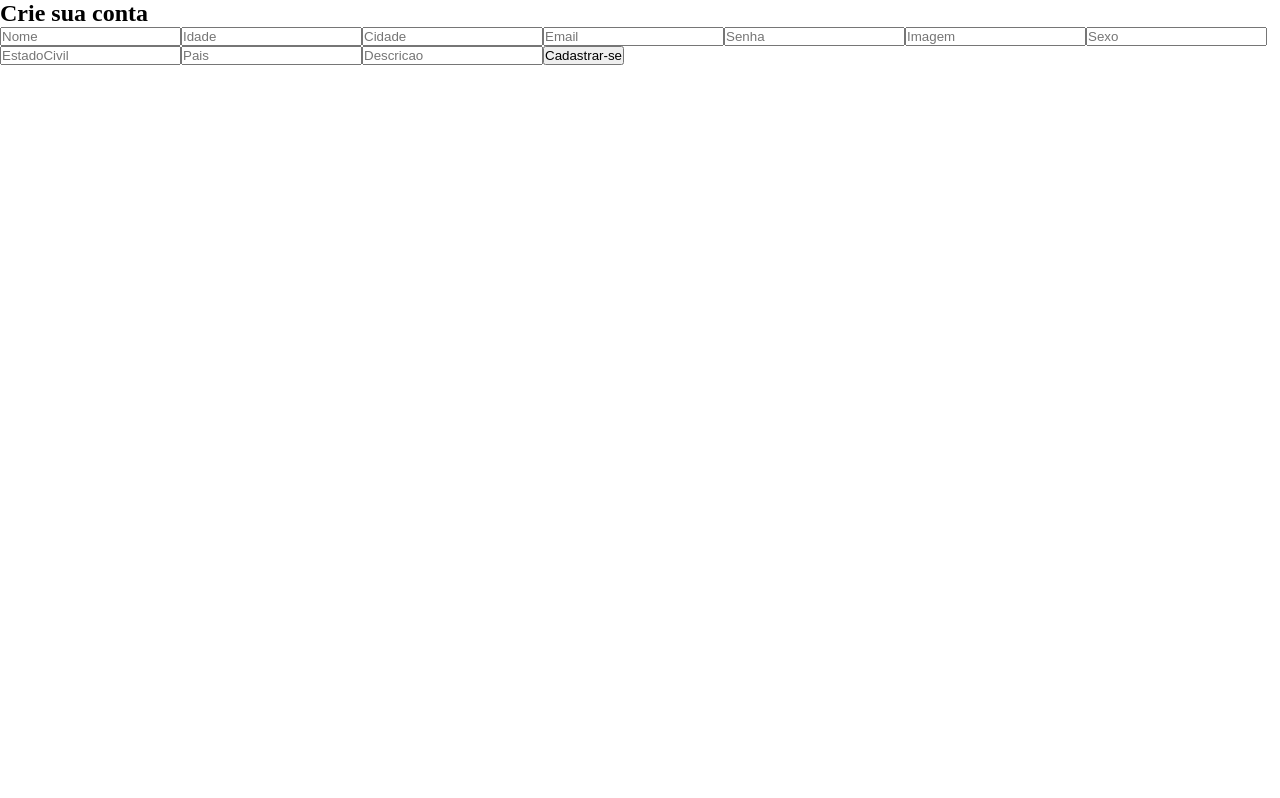
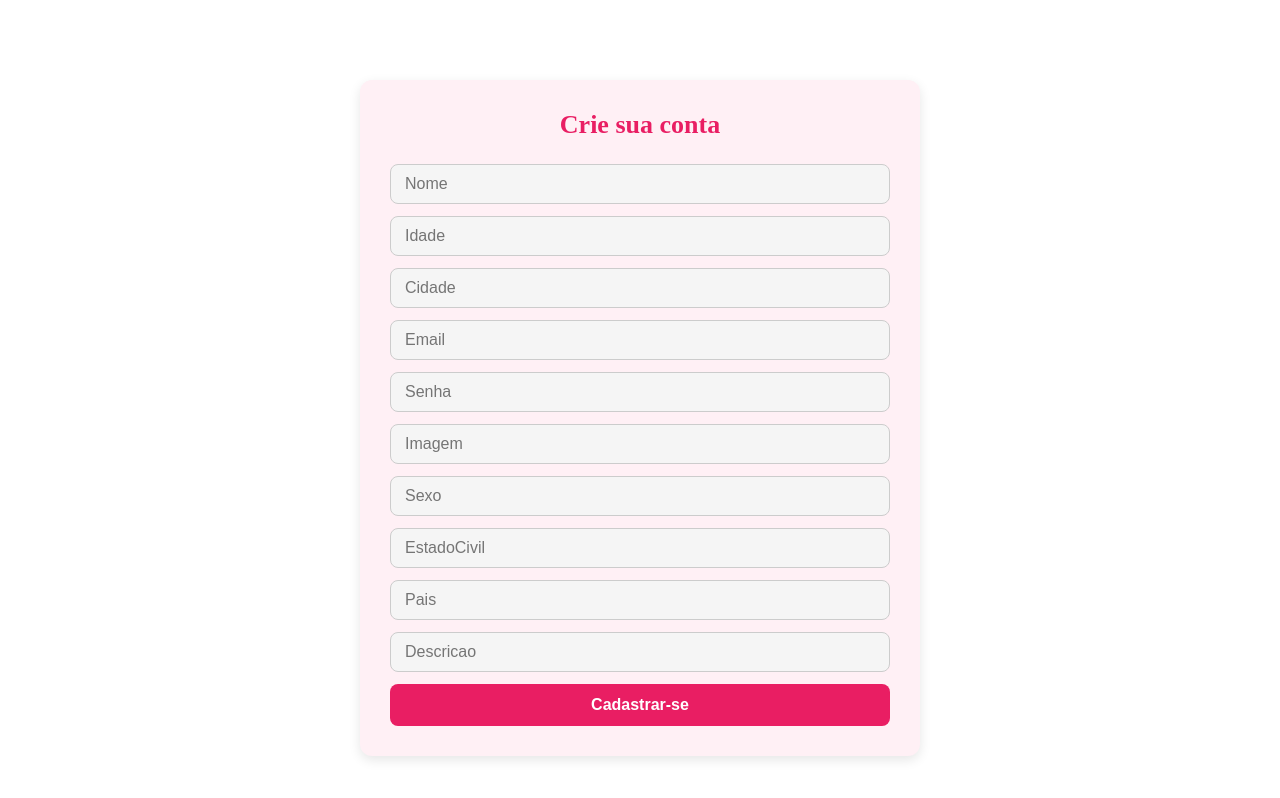
Before and after one commit to FeliperSanto5/TinderCodeTime, a React (Vite) app: page /register in a window 1280 px wide. Shown: the top 798 px of the page. Built offline with nearby package versions, Linux system fonts and the light colour scheme.

Commit message:
Adicionado CSS nas informacoes de registro

```diff
--- a/GlobalStyle/GlobalStyle.css
+++ b/GlobalStyle/GlobalStyle.css
@@ -227,7 +227,77 @@ header nav ul .box-buttons button.message{
 }
 
 
+/* Container principal */
+.boxone {
+  max-width: 500px;
+  margin: 80px auto;
+  padding: 30px;
+  background-color: #fff0f5;
+  border-radius: 12px;
+  box-shadow: 0 4px 12px rgba(0, 0, 0, 0.1);
+}
 
+/* Título */
+.create {
+  text-align: center;
+  font-size: 26px;
+  color: #e91e63;
+  margin-bottom: 24px;
+}
+
+/* Formulário (espaçamento vertical entre campos) */
+.space {
+  display: flex;
+  flex-direction: column;
+  gap: 12px;
+}
+
+/* Campos de entrada */
+.gray {
+  padding: 10px 14px;
+  font-size: 16px;
+  border: 1px solid #ccc;
+  border-radius: 8px;
+  background-color: #f5f5f5;
+  transition: border-color 0.2s ease;
+}
+
+.gray:focus {
+  border-color: #e91e63;
+  outline: none;
+}
+
+/* Botão de enviar */
+.bg-btn {
+  padding: 12px;
+  font-size: 16px;
+  font-weight: bold;
+  color: white;
+  background-color: #e91e63;
+  border: none;
+  border-radius: 8px;
+  cursor: pointer;
+  transition: background-color 0.3s ease;
+}
+
+.bg-btn:hover {
+  background-color: #c2185b;
+}
+
+/* Texto de status */
+.text4 {
+  margin-top: 16px;
+  text-align: center;
+  font-weight: bold;
+}
+
+.text4:contains("sucesso") {
+  color: green;
+}
+
+.text4:contains("Erro") {
+  color: red;
+}
 
 
 
```
